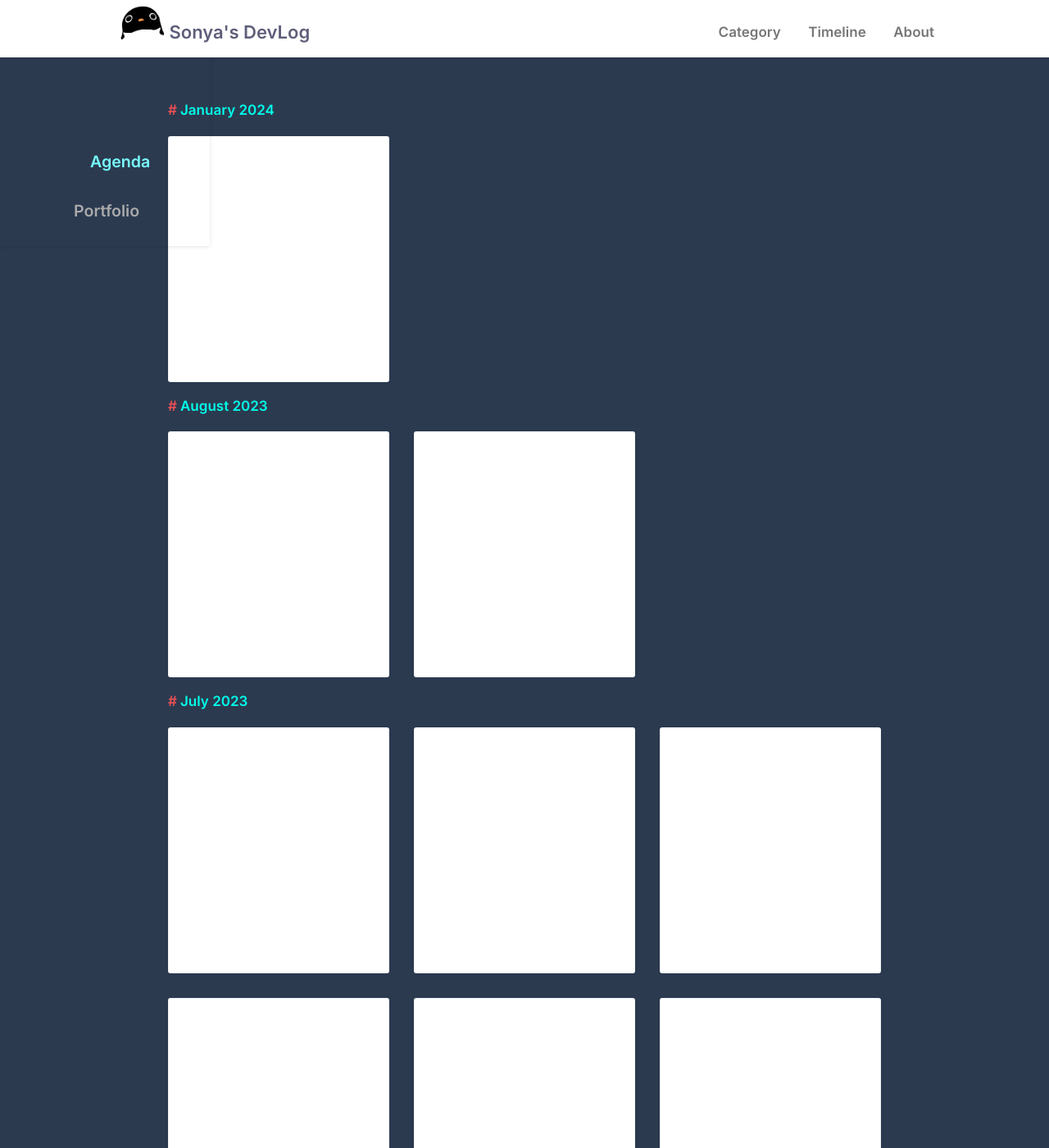
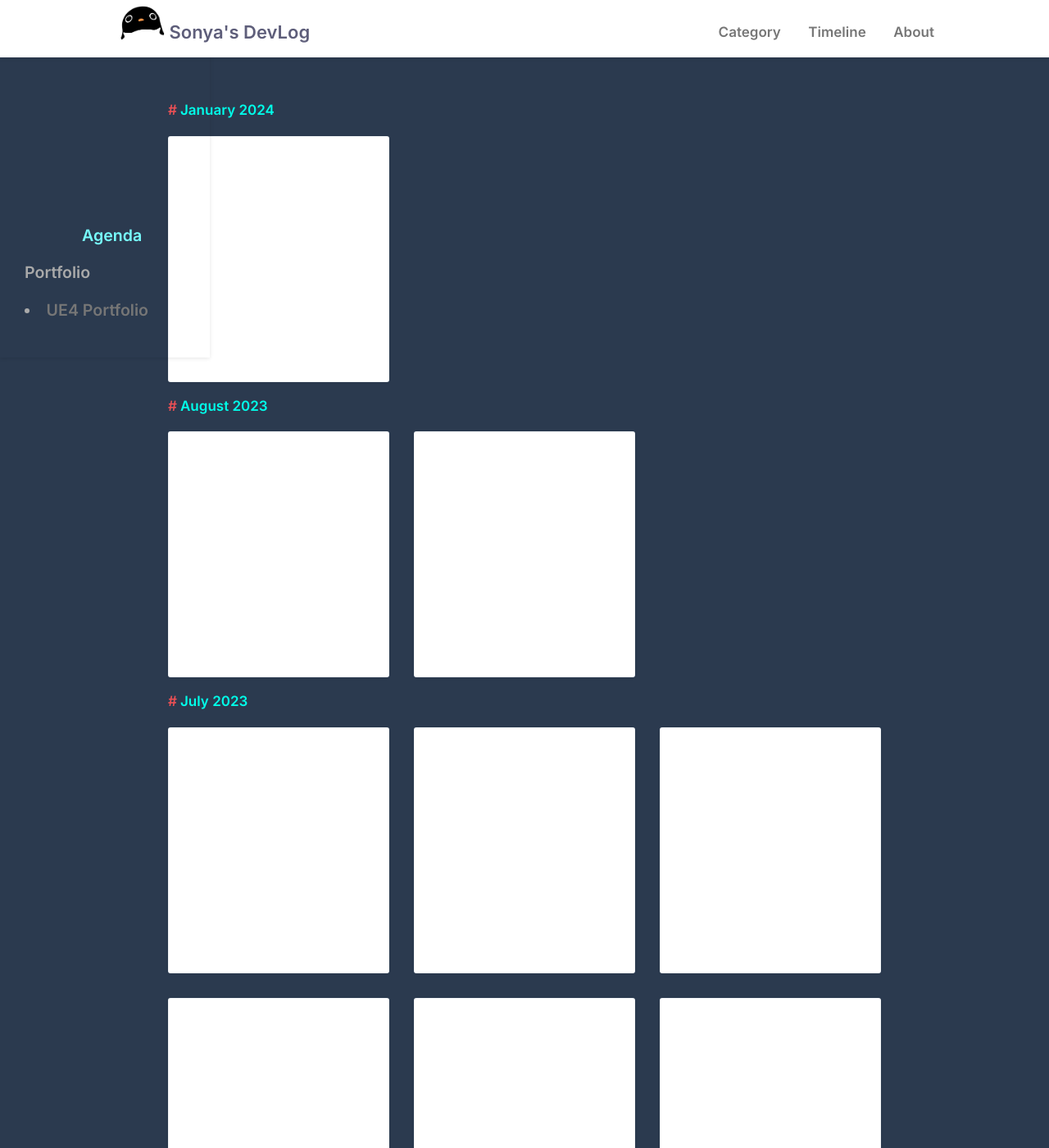
Before and after one commit to ssonsonya/ssonsonya.github.io, a Jekyll site: the page built from timeline.html, in a window 1280 px wide and 1400 px high. Shown: the whole window at 82% size. Built offline with Jekyll 4.4.1, drawn with Linux system fonts in a browser that asks for light colours; nearby versions of some CDN libraries; some web fonts are replaced; comment, search, counter and statistics services are not loaded.

Commit message:
[ Style ] Sidebar list
class 간의 관계에 주의할 것

```diff
--- a/_includes/sidebar.html
+++ b/_includes/sidebar.html
@@ -1,15 +1,17 @@
 <sidebar id="sidebar" class="sidebar">
 
 <div class="meta-item meta-posts">
-  <h3 class="meta-title">Agenda</h3>
-  <h2 class="meta-sublist">Portfolio</h2>
-  {% for post in site.posts %}
-    {% if post.category == Portfolio %}
-      <li>
-          <a href="{{ post.url }}">{{ post.category }}</a>
-      </li>
-      {%endif%}
-  {% endfor %}
+  <h2 class="meta-title">Agenda</h2>
+  <h3 class="meta-sublist">Portfolio</h3>
+    <div class="meta-item">
+      {% for post in site.posts %}
+        {% if post.category == 'portfolio' %}
+          <li>
+              <a href="{{ post.url }}">{{ post.title }}</a>
+          </li>
+        {%endif%}
+      {% endfor %}
+    </div>
 </div>
 
 <div class="sidebar-nav-item"></div>
```
Also changed, not shown: _posts/2023-07-11-Portfolio-UE4_01.md (added, +15 -0 lines), style/css/style.min.css, style/image/portfolio_thumbnails/Test.png (added).
